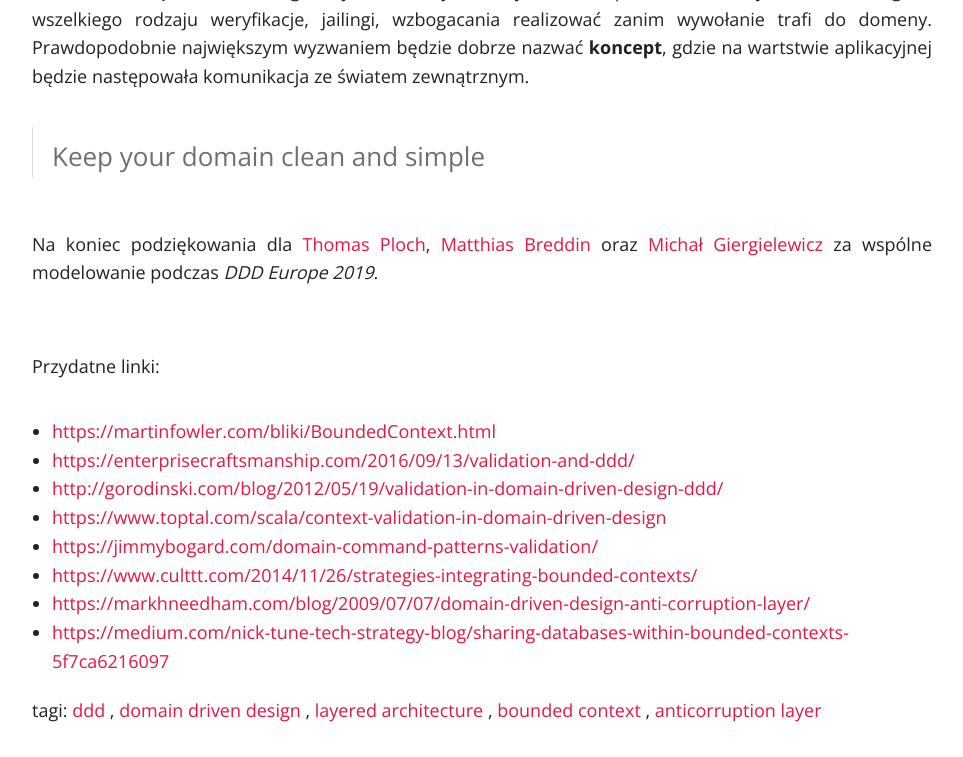
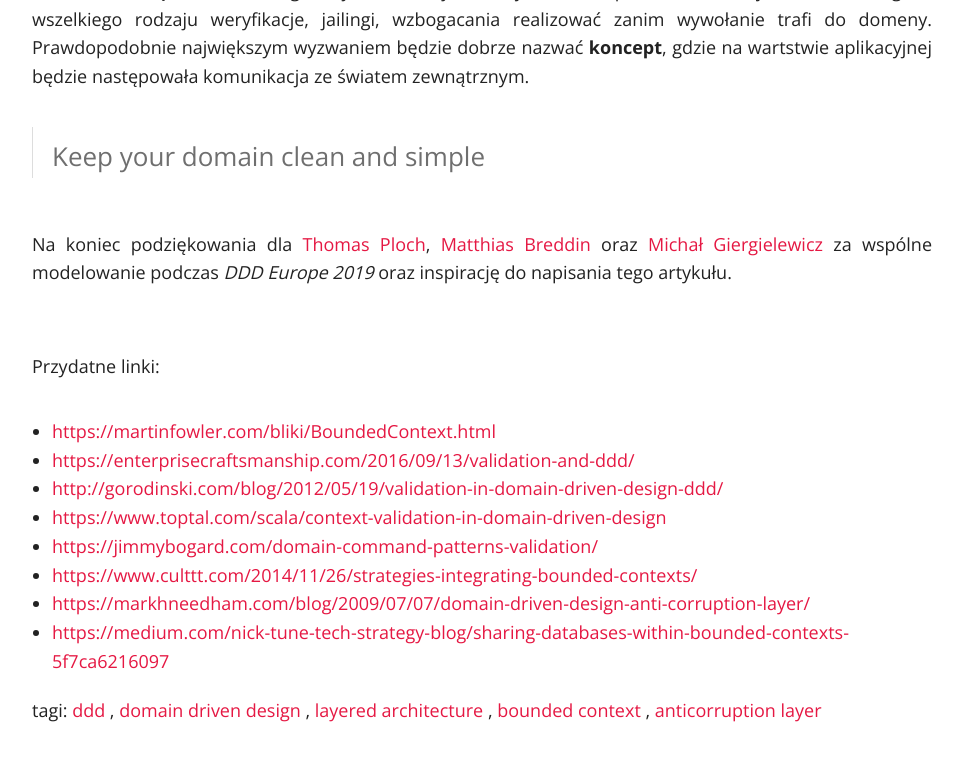
Before and after one commit to tswiackiewicz/inside-the-source-code, a Jekyll site: the page built from _posts/2019-02-16-ddd-bounded-contexts-integration.md, in a window 1280 px wide and 900 px high, scrolled down 4911 px, cut to the strip 0-757 px from the top of the window. Shown: the whole strip, without its empty margins (158-1121 px from the left). Built offline with Jekyll 4.4.1, drawn with Linux system fonts in a browser that asks for light colours; nearby versions of some CDN libraries; comment, search, counter and statistics services are not loaded.

Commit message:
Update 2019-02-16-ddd-bounded-contexts-integration.md

```diff
--- a/_posts/2019-02-16-ddd-bounded-contexts-integration.md
+++ b/_posts/2019-02-16-ddd-bounded-contexts-integration.md
@@ -134,7 +134,7 @@ Osobiście zachęcam Was do tego, aby domena była maksymalnie skupiona na reali
 
 > Keep your domain clean and simple
 
-Na koniec podziękowania dla [Thomas Ploch](https://twitter.com/tPl0ch), [Matthias Breddin](https://twitter.com/lunetics) oraz [Michał Giergielewicz](https://pl.linkedin.com/in/michalgiergielewicz) za wspólne modelowanie podczas *DDD Europe 2019*.
+Na koniec podziękowania dla [Thomas Ploch](https://twitter.com/tPl0ch), [Matthias Breddin](https://twitter.com/lunetics) oraz [Michał Giergielewicz](https://pl.linkedin.com/in/michalgiergielewicz) za wspólne modelowanie podczas *DDD Europe 2019* oraz inspirację do napisania tego artykułu.
 
 <br />Przydatne linki:
 
```
